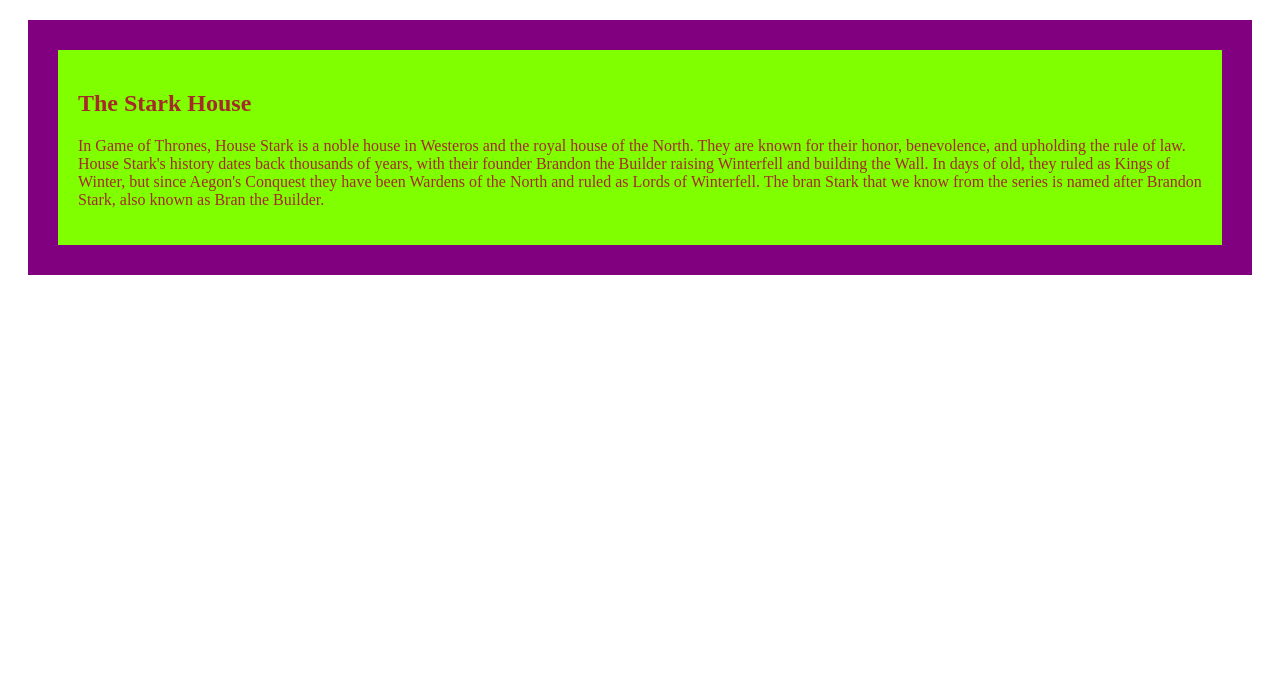
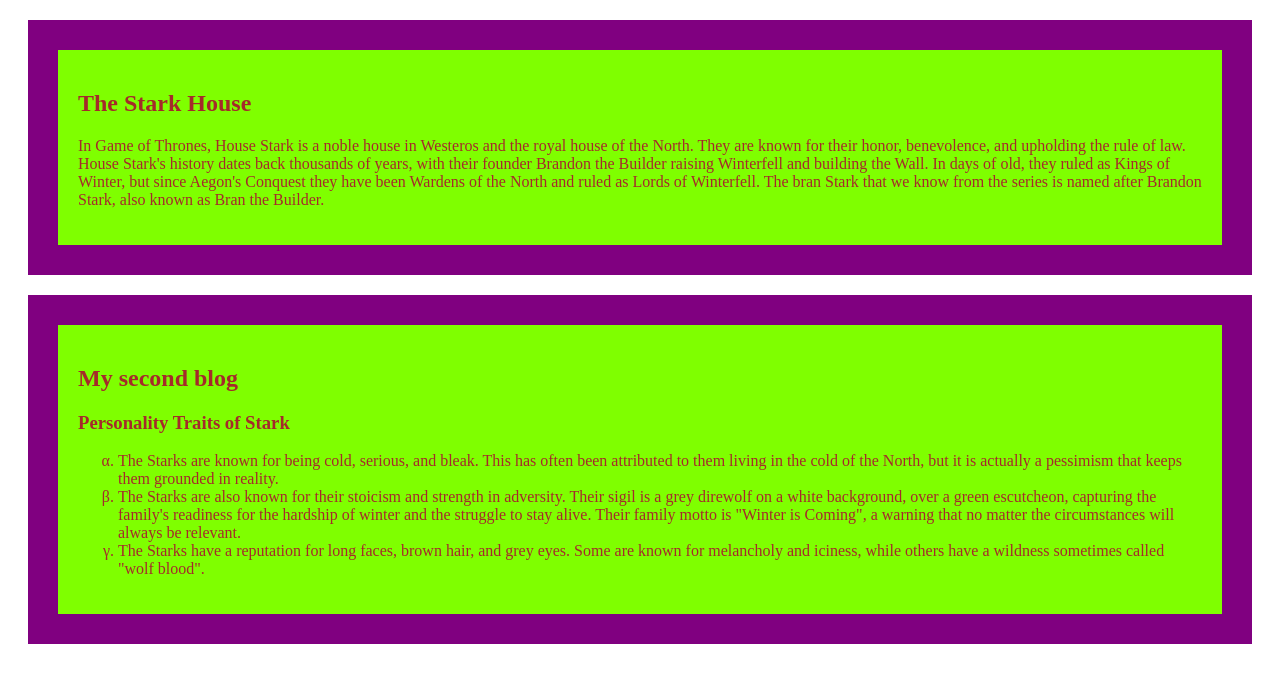
Before and after one commit to jannatunnafi/my-first-website, a plain HTML site: page index.html in a window 1280 px wide. Drawn offline with Linux system fonts and the light colour scheme.

Commit message:
added my second blog

```diff
--- a/blog.css
+++ b/blog.css
@@ -5,3 +5,7 @@ div{
     border: 30px solid purple;
     padding: 20px;
 }
+
+ul{
+    list-style-type: lower-greek;
+}
--- a/index.html
+++ b/index.html
@@ -12,5 +12,16 @@
         <p>In Game of Thrones, House Stark is a noble house in Westeros and the royal house of the North. They are known for their honor, benevolence, and upholding the rule of law.
             House Stark's history dates back thousands of years, with their founder Brandon the Builder raising Winterfell and building the Wall. In days of old, they ruled as Kings of Winter, but since Aegon's Conquest they have been Wardens of the North and ruled as Lords of Winterfell. The bran Stark that we know from the series is named after Brandon Stark, also known as Bran the Builder.</p>
     </div>
+    <div>
+        <h2>My second blog</h2>
+        <h3>Personality Traits of Stark</h3>
+        <ul>
+            <li>The Starks are known for being cold, serious, and bleak. This has often been attributed to them living in the cold of the North, but it is actually a pessimism that keeps them grounded in reality.
+            </li>
+            <li>The Starks are also known for their stoicism and strength in adversity. Their sigil is a grey direwolf on a white background, over a green escutcheon, capturing the family's readiness for the hardship of winter and the struggle to stay alive. Their family motto is "Winter is Coming", a warning that no matter the circumstances will always be relevant.
+            </li>
+            <li>The Starks have a reputation for long faces, brown hair, and grey eyes. Some are known for melancholy and iciness, while others have a wildness sometimes called "wolf blood".</li>
+        </ul>
+    </div>
 </body>
 </html>
```
